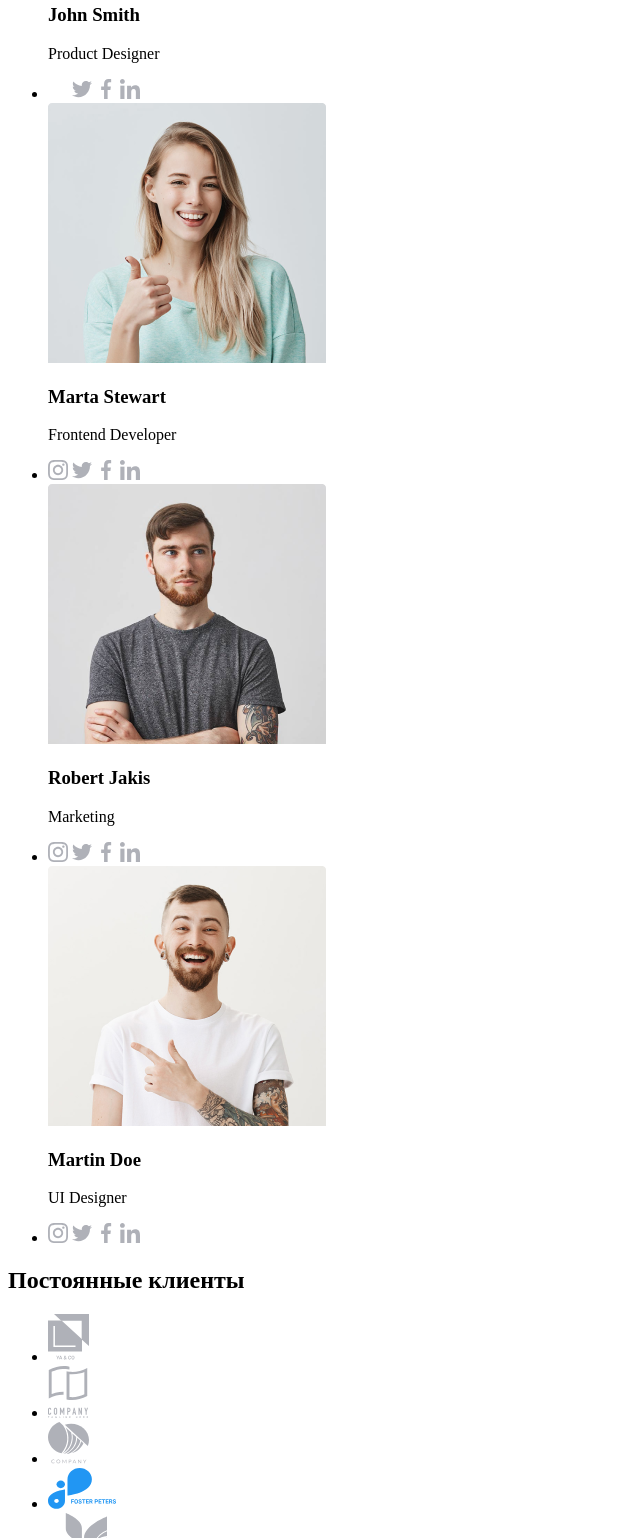
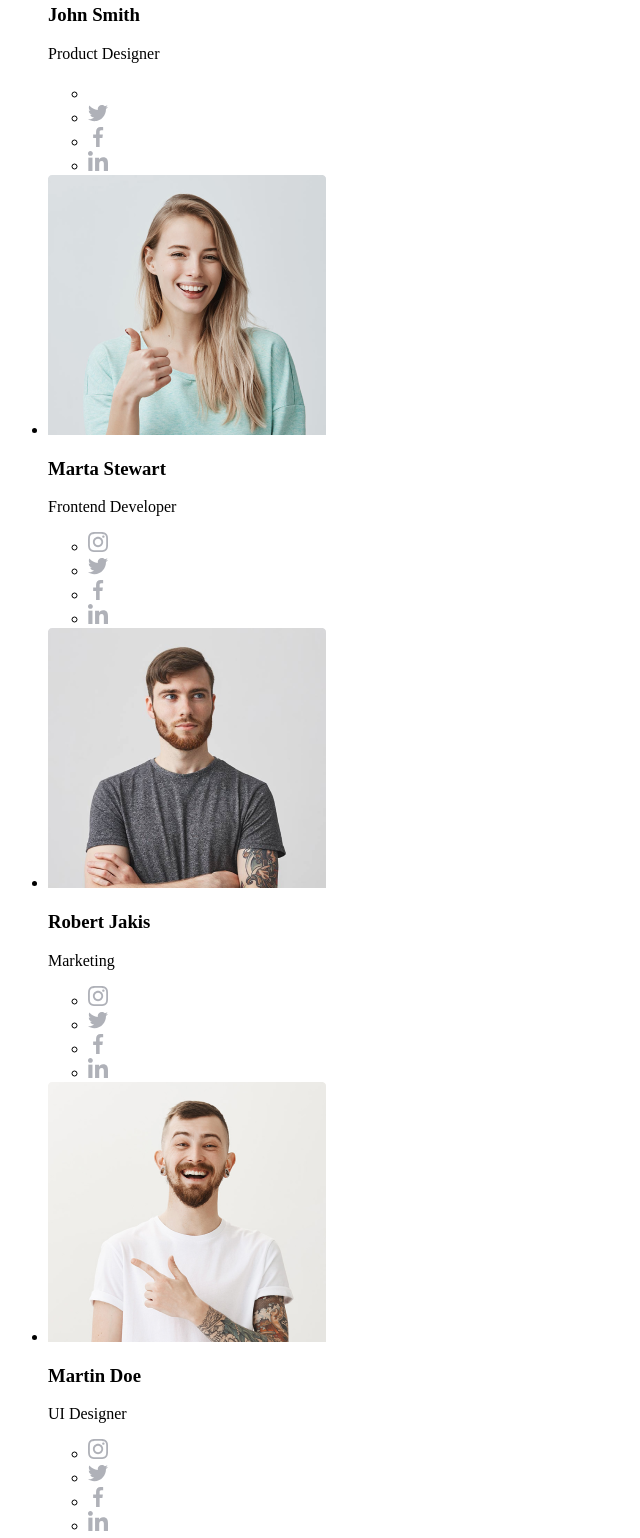
Before and after one commit to irolyuk/goit-markup-hw-01, a plain HTML site: page index.html in a window 1280 px wide. Shown: the part 2420-3958 px from the top of the page, without its empty margins (0-640 px from the left). Drawn offline with Linux system fonts and the light colour scheme.

Commit message:
Добавил список в наша команда

```diff
--- a/index.html
+++ b/index.html
@@ -98,42 +98,51 @@
       <section>
         <h2>Наша команда</h2>
         <ul>
+            <li>
             <img src="./img/johnsmith.png" alt="" />
             <h3>John Smith</h3>
             <p>Product Designer</p>
+          </li>
+            <ul>
+              <li><a href="" aria-label="Ссылка на Instagram"><img src="./img/instagram.svg" alt="" /></a></li>
+              <li><a href="" aria-label="Ссылка на Twitter"><img src="./img/twitter.svg" alt="" /></a></li>
+              <li><a href="" aria-label="Ссылка на Facebook"><img src="./img/facebook.svg" alt="" /></a></li>
+              <li><a href="" aria-label="Ссылка на LinkedIn"><img src="./img/linkedin.svg" alt="" /></a></li>
+            </ul>
             <li>
-            <a href="" aria-label="Ссылка на Instagram"><img src="./img/instagram.svg" alt=""/></a>
-            <a href="" aria-label="Ссылка на Twitter"><img src="./img/twitter.svg" alt="" /></a>
-            <a href="" aria-label="Ссылка на Facebook"><img src="./img/facebook.svg" alt="" /></a>
-            <a href="" aria-label="Ссылка на LinkedIn"><img src="./img/linkedin.svg" alt="" /></a>
-          </li>
             <img src="./img/martastewart.png" alt="" />
             <h3>Marta Stewart</h3>
             <p>Frontend Developer</p>
-            <li>
-            <a href="" aria-label="Ссылка на Instagram"><img src="./img/instagram2.svg" alt="" /></a>
-            <a href="" aria-label="Ссылка на Twitter"><img src="./img/twitter.svg" alt="" /></a>
-            <a href="" aria-label="Ссылка на Facebook"><img src="./img/facebook.svg" alt="" /></a>
-            <a href="" aria-label="Ссылка на LinkedIn"><img src="./img/linkedin.svg" alt="" /></a>
-          </li>
+            </li>
+            <ul>
+              <li><a href="" aria-label="Ссылка на Instagram"><img src="./img/instagram2.svg" alt="" /></a></li>
+              <li><a href="" aria-label="Ссылка на Twitter"><img src="./img/twitter.svg" alt="" /></a></li>
+              <li><a href="" aria-label="Ссылка на Facebook"><img src="./img/facebook.svg" alt="" /></a></li>
+              <li><a href="" aria-label="Ссылка на LinkedIn"><img src="./img/linkedin.svg" alt="" /></a></li>
+            </ul>
+             <li>
             <img src="./img/robertjakis.png" alt="" />
             <h3>Robert Jakis</h3>
             <p>Marketing</p>
-            <li>
-            <a href="" aria-label="Ссылка на Instagram"><img src="./img/instagram2.svg" alt="" /></a>
-            <a href="" aria-label="Ссылка на Twitter"><img src="./img/twitter.svg" alt="" /></a>
-            <a href="" aria-label="Ссылка на Facebook"><img src="./img/facebook.svg" alt="" /></a>
-            <a href="" aria-label="Ссылка на LinkedIn"><img src="./img/linkedin.svg" alt="" /></a>
+             </li>
+            <ul>
+              <li><a href="" aria-label="Ссылка на Instagram"><img src="./img/instagram2.svg" alt="" /></a></li>
+              <li><a href="" aria-label="Ссылка на Twitter"><img src="./img/twitter.svg" alt="" /></a></li>
+              <li><a href="" aria-label="Ссылка на Facebook"><img src="./img/facebook.svg" alt="" /></a></li>
+              <li><a href="" aria-label="Ссылка на LinkedIn"><img src="./img/linkedin.svg" alt="" /></a></li>
+            </ul>
           </li>
+          <li>
             <img src="./img/martindoe.png" alt="" />
             <h3>Martin Doe</h3>
             <p>UI Designer</p>
-            <li>
-            <a href="" aria-label="Ссылка на Instagram"><img src="./img/instagram2.svg" alt="" /></a>
-            <a href="" aria-label="Ссылка на Twitter"><img src="./img/twitter.svg" alt="" /></a>
-            <a href="" aria-label="Ссылка на Facebook"><img src="./img/facebook.svg" alt="" /></a>
-            <a href="" aria-label="Ссылка на LinkedIn"><img src="./img/linkedin.svg" alt="" /></a>
-          </li>
+            </li>
+            <ul>
+              <li><a href="" aria-label="Ссылка на Instagram"><img src="./img/instagram2.svg" alt="" /></a></li>
+              <li><a href="" aria-label="Ссылка на Twitter"><img src="./img/twitter.svg" alt="" /></a></li>
+              <li><a href="" aria-label="Ссылка на Facebook"><img src="./img/facebook.svg" alt="" /></a></li>
+              <li><a href="" aria-label="Ссылка на LinkedIn"><img src="./img/linkedin.svg" alt="" /></a></li>
+            </ul>
         </ul>
       </section>
       <section>
```
